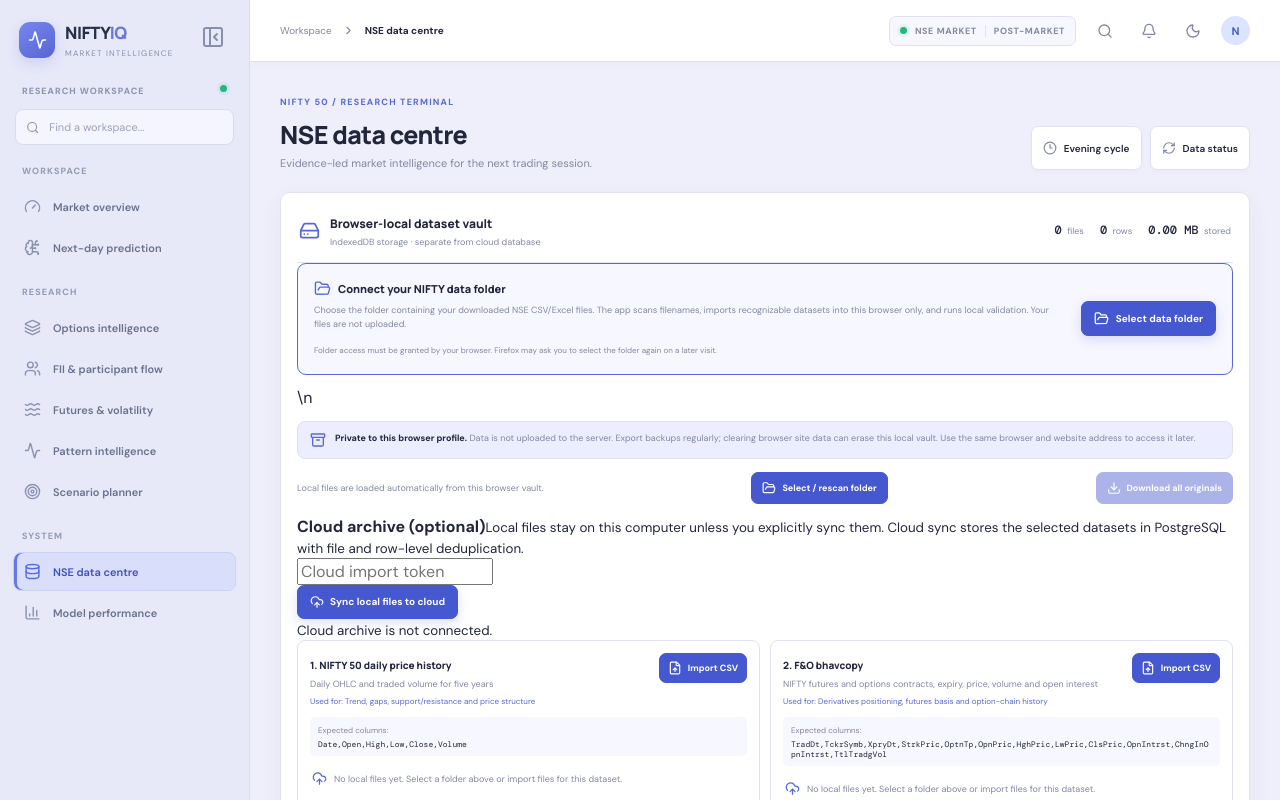
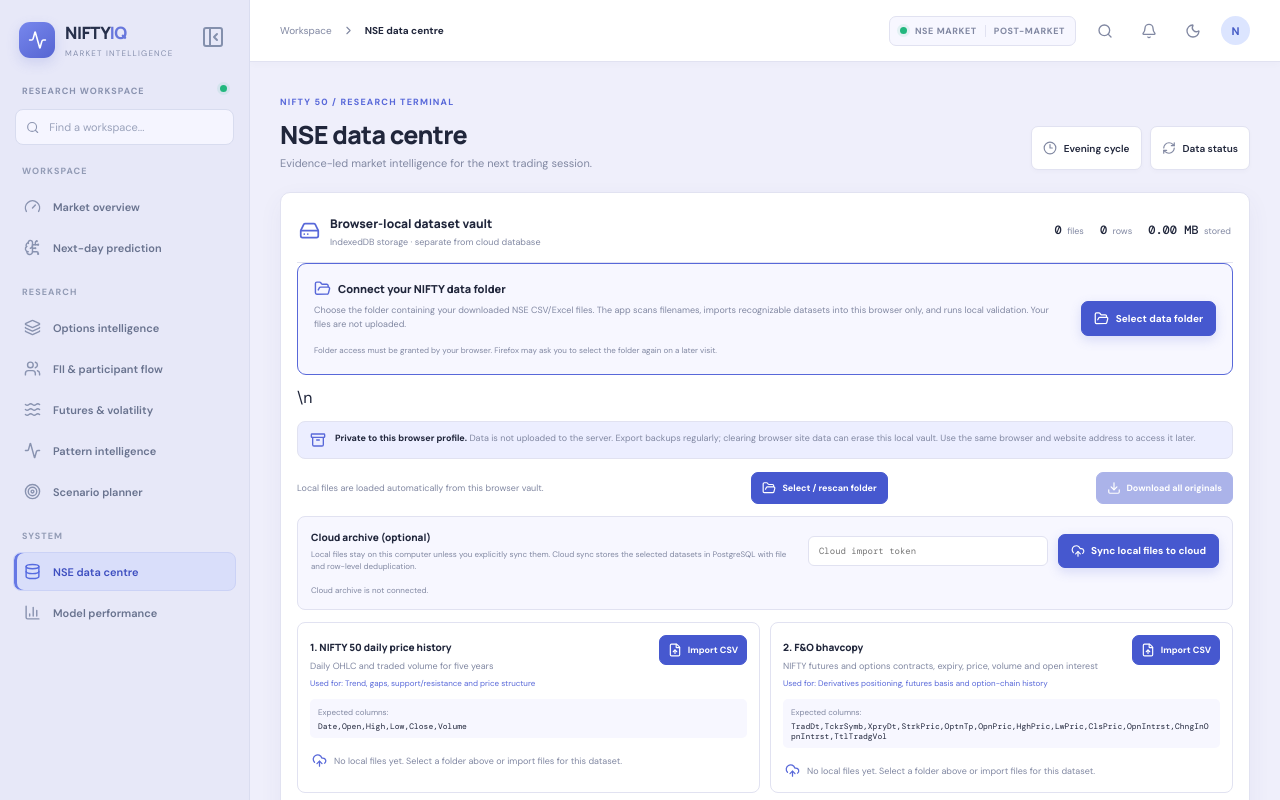
Before and after one commit to naveenm2020it-glitch/Nifty_Predictor, a React (Vite) app: page / in a window 1280 px wide. Shown: the top 800 px of the page. Built offline with nearby package versions, Linux system fonts and the light colour scheme.

Commit message:
Style protected cloud archive sync controls

```diff
--- a/src/index.css
+++ b/src/index.css
@@ -234,3 +234,12 @@ footer{display:flex;justify-content:space-between;padding:18px 30px;color:var(--
 .vault-folder-prompt small{color:var(--muted);font-size:8px}
 .vault-folder-prompt button{display:flex;align-items:center;gap:7px;white-space:nowrap;flex-shrink:0}
 @media(max-width:620px){.vault-folder-prompt{align-items:flex-start;flex-direction:column}.vault-folder-prompt button{width:100%;justify-content:center}}
+
+.vault-cloud-sync{display:grid;grid-template-columns:minmax(180px,1fr) minmax(170px,240px) auto;gap:10px;align-items:center;padding:13px;margin:0 0 12px;border:1px solid var(--border);border-radius:8px;background:var(--surface2)}
+.vault-cloud-sync>div{display:flex;flex-direction:column;gap:4px;min-width:0}
+.vault-cloud-sync b{font:800 10px Manrope;color:var(--text)}
+.vault-cloud-sync small{font-size:8px;line-height:1.5;color:var(--muted)}
+.vault-cloud-sync input{min-width:0;width:100%;padding:8px 10px;border:1px solid var(--border);border-radius:6px;background:var(--surface);color:var(--text);font:9px "DM Mono"}
+.vault-cloud-sync button{display:flex;align-items:center;justify-content:center;gap:6px;white-space:nowrap}
+.vault-cloud-sync>small{grid-column:1/-1;padding-top:2px}
+@media(max-width:760px){.vault-cloud-sync{grid-template-columns:1fr}.vault-cloud-sync>small{grid-column:auto}.vault-cloud-sync button{width:100%}}
```
